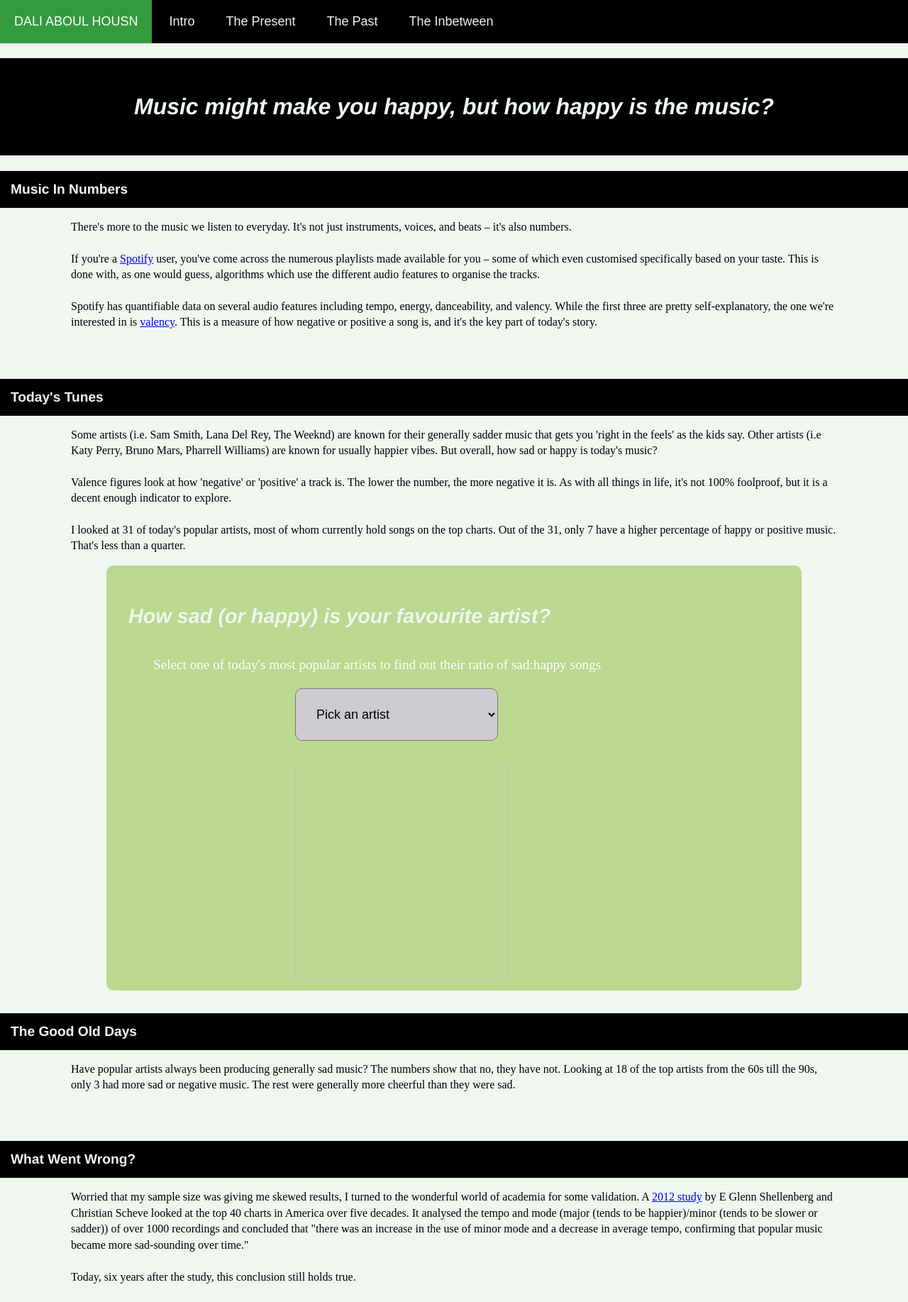
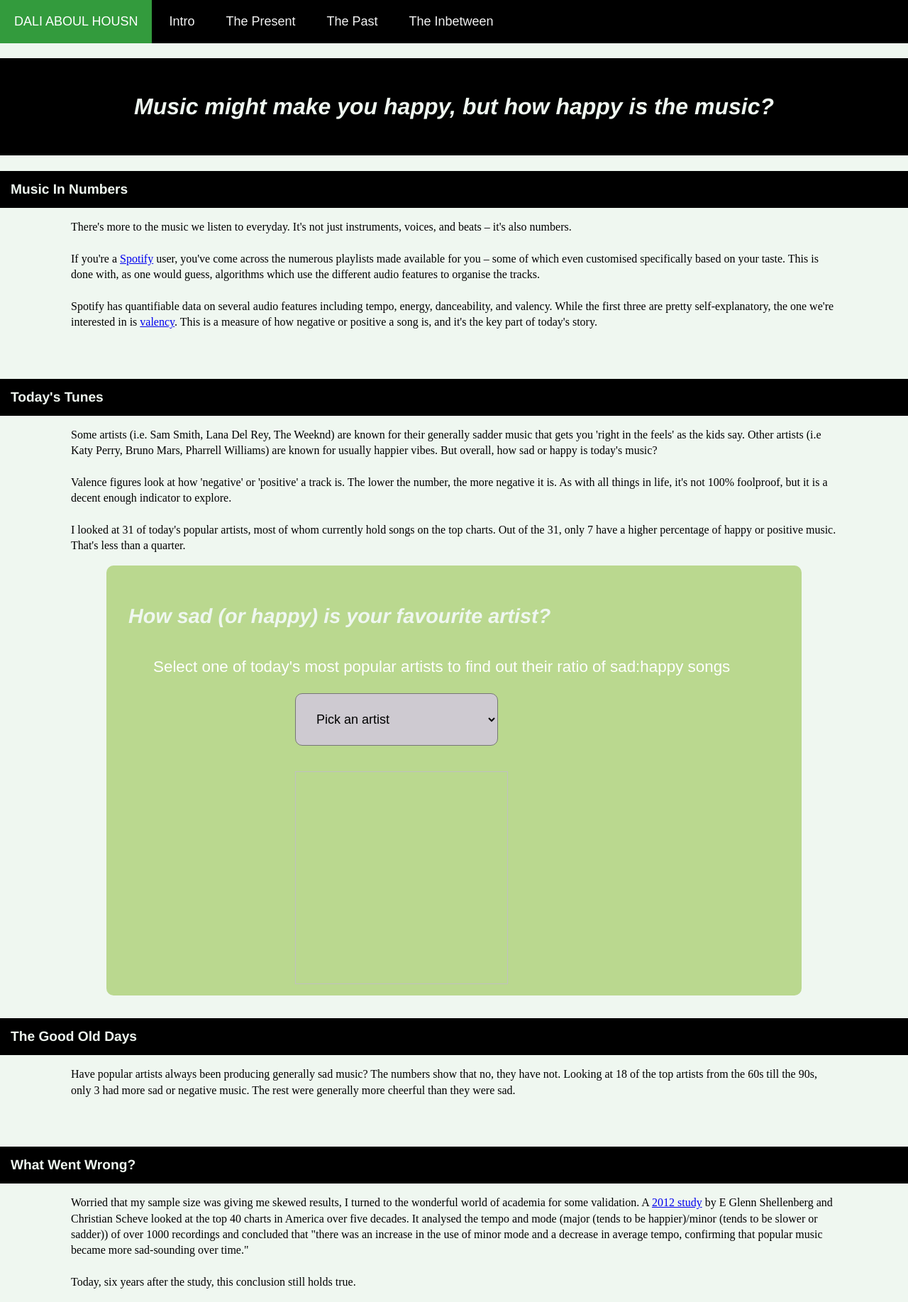
Before and after one commit to ah-dali/ah-dali.github.io, a Jekyll site: the page built from index.html, in a window 1280 px wide. Shown: the whole page at 71% size. Built offline with Jekyll 4.4.1, drawn with Linux system fonts in a browser that asks for light colours.

Commit message:
Update main.css

```diff
--- a/css/main.css
+++ b/css/main.css
@@ -79,7 +79,8 @@ p {
 .lead {
     margin-left: 50px;
     margin-right: 50px;
-    font-size: 1.2em;
+    font-size: 1.4em;
+    font-family: 'Arial';
     color: white;
 }
 
@@ -90,6 +91,7 @@ select {
     border-radius: 10px;
     margin-left: 250px;
     margin-right: 250px;
+    position: static;
 }
 
 img {
```
